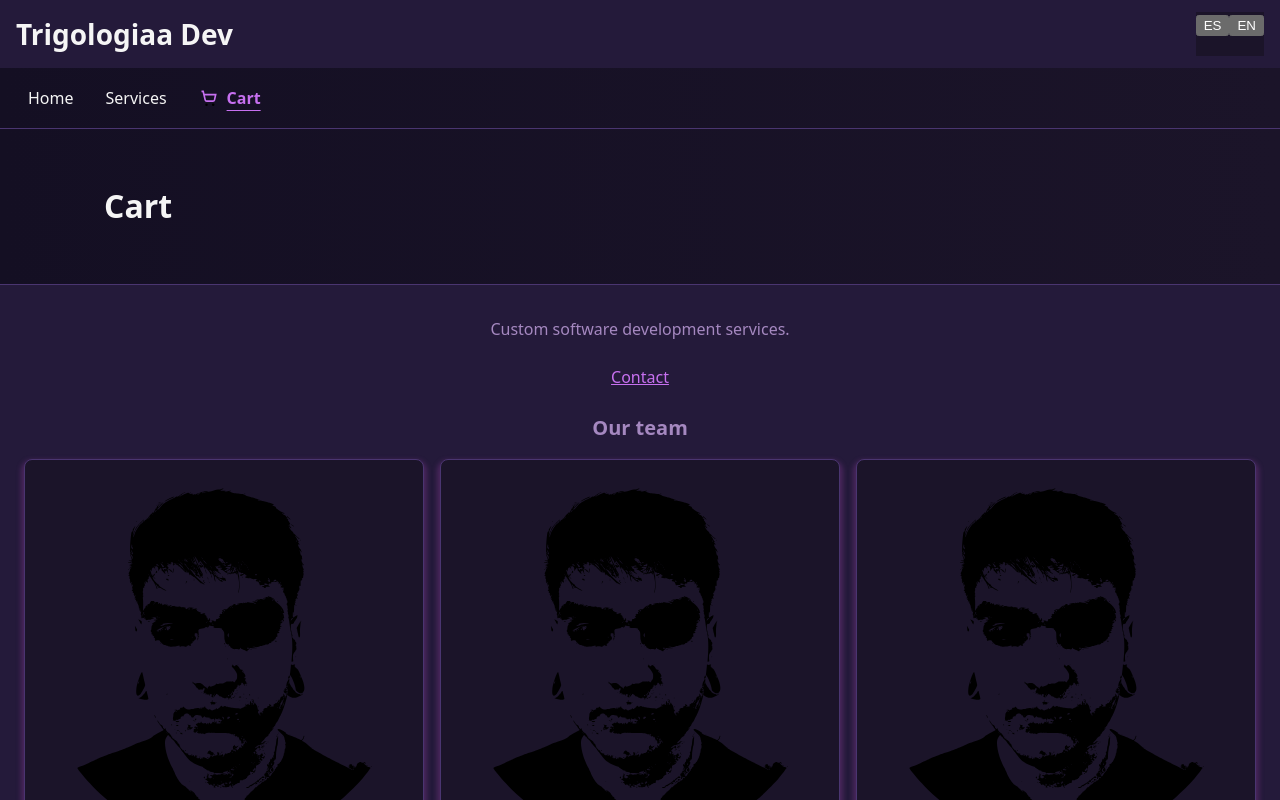
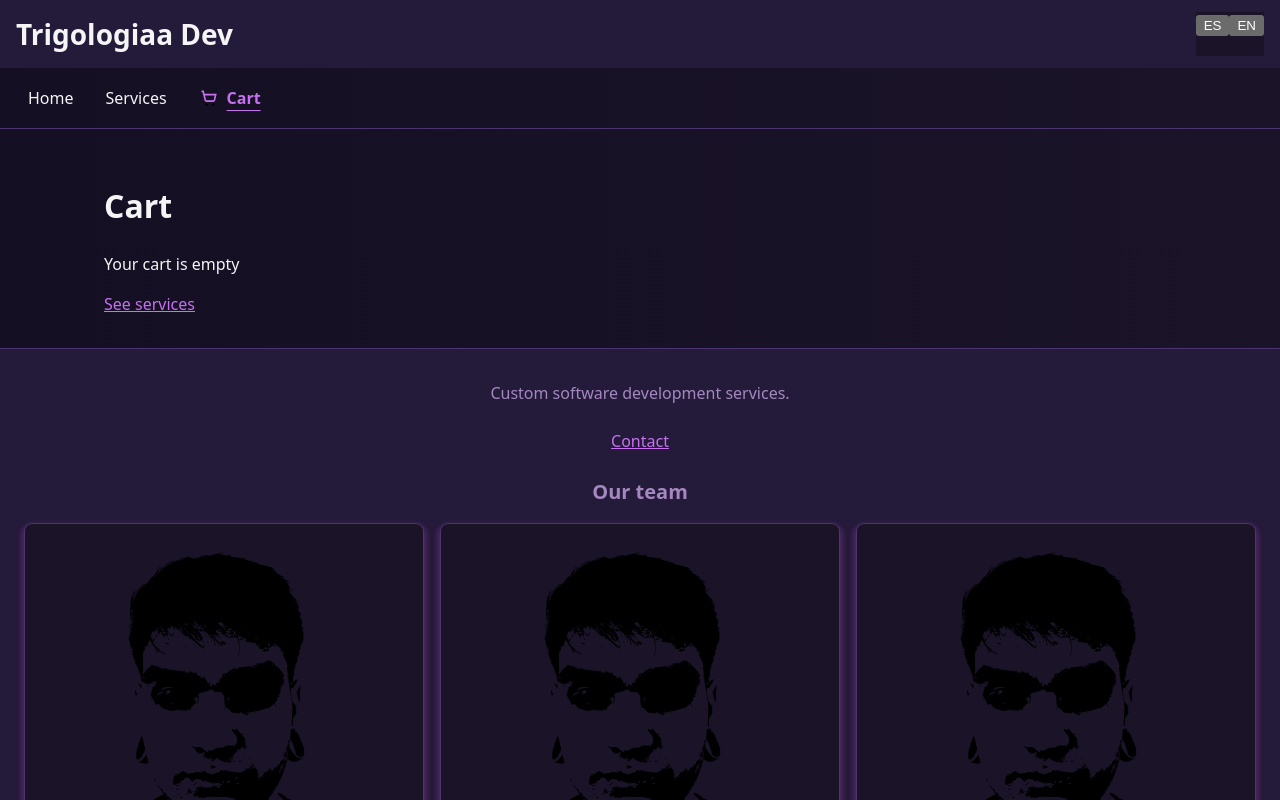
Before and after one commit to trigologiaa/frontend, a React (Vite) app: page /carrito in a window 1280 px wide. Shown: the top 800 px of the page. Built offline with nearby package versions, Linux system fonts and the light colour scheme.

Commit message:
feat(cart): show an empty state in the cart page

```diff
--- a/src/features/cart/pages/CartPage.jsx
+++ b/src/features/cart/pages/CartPage.jsx
@@ -1,6 +1,18 @@
 import { useTranslation } from "react-i18next";
+import { Link } from "react-router-dom";
+import { useCart } from "../context/useCart";
 
 export function CartPage() {
 	const { t } = useTranslation();
+	const { items } = useCart();
+	if (items.length === 0) {
+		return (
+			<>
+				<h1>{t("nav.cart")}</h1>
+				<p>{t("cart.empty")}</p>
+				<Link to="/servicios">{t("cart.browse")}</Link>
+			</>
+		);
+	}
 	return <h1>{t("nav.cart")}</h1>;
 }
--- a/src/i18n/locales/en.json
+++ b/src/i18n/locales/en.json
@@ -46,6 +46,8 @@
 		"unitPrice": "Price",
 		"subtotal": "Subtotal",
 		"remove": "Remove",
+		"empty": "Your cart is empty",
+		"browse": "See services",
 		"widget": {
 			"label_one": "Cart, {{count}} item",
 			"label_other": "Cart, {{count}} items"
--- a/src/i18n/locales/es.json
+++ b/src/i18n/locales/es.json
@@ -46,6 +46,8 @@
 		"unitPrice": "Precio",
 		"subtotal": "Subtotal",
 		"remove": "Quitar",
+		"empty": "Tu carrito está vacío",
+		"browse": "Ver servicios",
 		"widget": {
 			"label_one": "Carrito, {{count}} artículo",
 			"label_other": "Carrito, {{count}} artículos"
```
Also changed, not shown: 1 other file (tests, documents, lock files or other folders).
